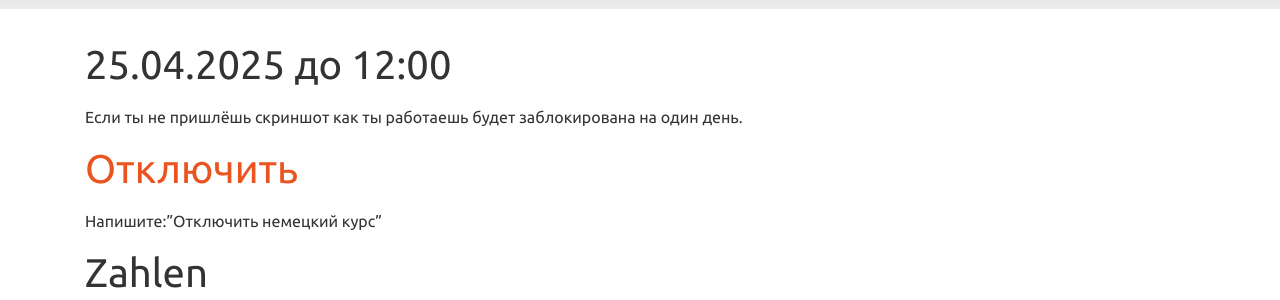
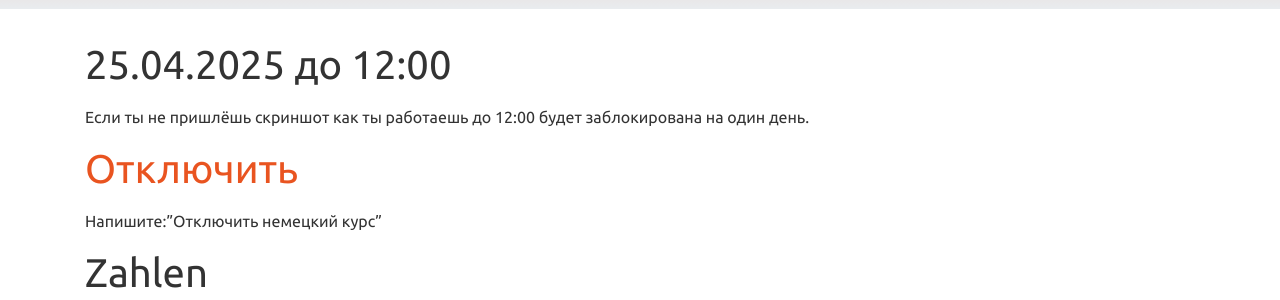
Before and after one commit to viktor-chiarcos/viktor-chiarcos.github.io, a Jekyll site: the page built from _pages/ivan/index.md, in a window 1280 px wide and 900 px high. Shown: the part 389-689 px from the top of the window. Built offline with Jekyll 4.4.1, drawn with Linux system fonts in a browser that asks for light colours.

Commit message:
index.md aktualisieren

```diff
--- a/_pages/ivan/index.md
+++ b/_pages/ivan/index.md
@@ -19,7 +19,7 @@ action: true
 
 # 25.04.2025 до 12:00
 
-Если ты не пришлёшь скриншот как ты работаешь будет заблокирована на один день.
+Если ты не пришлёшь скриншот как ты работаешь до 12:00 будет заблокирована на один день.
 
 # [Отключить](https://wa.me/message/CXQKM5CWMXR6O1)
 Напишите:"Отключить немецкий курс"
```
